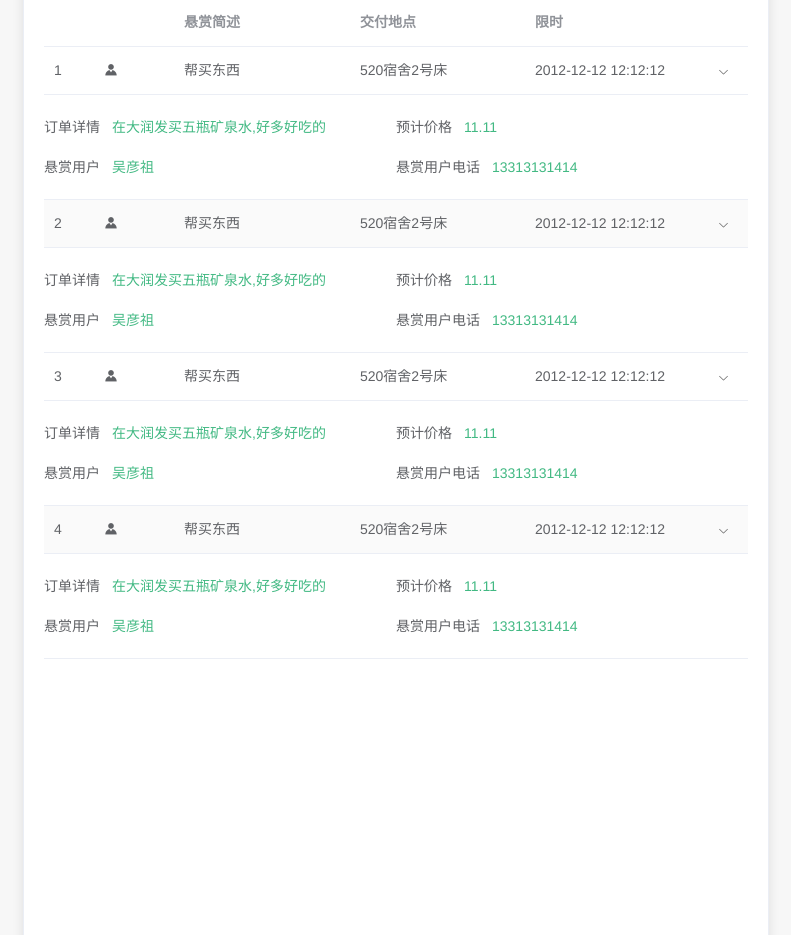
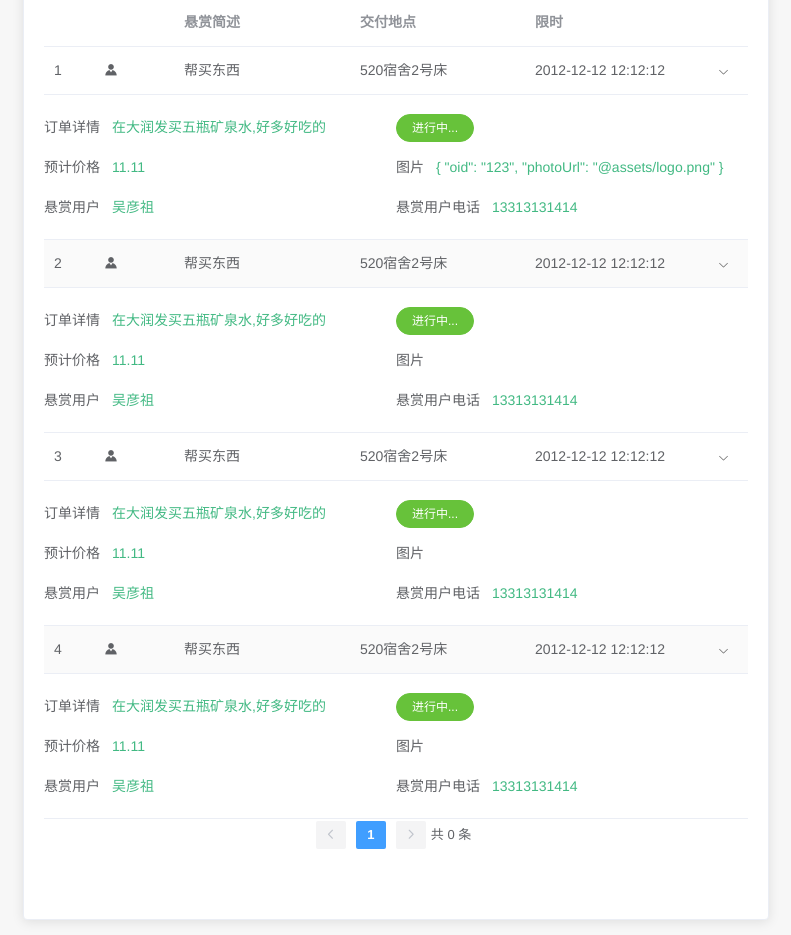
Before and after one commit to ds-paopao/paopao, a Vue app in the folder frontend/: page /home/oderList in a window 1280 px wide. Shown: the part 157-1092 px from the top of the page, without its empty margins (244-1035 px from the left). Built offline with nearby package versions, Linux system fonts and the light colour scheme.

Commit message:
修改了进行中悬赏

```diff
--- a/frontend/mock/api.js
+++ b/frontend/mock/api.js
@@ -6,3 +6,111 @@ import Mock from 'mockjs'
         'msg':'登录成功',
         'data':{}
     })
+
+    Mock.mock("http://localhost:8080/order/getAllOrder",{
+        'code': 1,
+        'msg':'查询成功',
+        'data':{
+            orders: [{
+                oid: '订单的id',
+                xsId: '悬赏表的id',
+                lansquenet: '接单人的id',
+                state: 1,
+                showOne: 1,
+                showTwo: 1,
+                createTime: '2011-11-11 11:11:11',
+                endTime: '2012-12-12 12:12:12',
+                productphoto:{
+                    oid:'123',
+                    photoUrl:"@/assets/logo.png"
+                },
+                xs: {
+                    xsId: '悬赏表的id',
+                    brief: '帮买东西',
+                    context: '在大润发买五瓶矿泉水,好多好吃的',
+                    price: 11.11,
+                    createTime: '2011-11-11 11:11:11',
+                    endTime: '2012-12-12 12:12:12',
+                    state: 1,
+                    uid: '发布悬赏人的id',
+                    address: '520宿舍2号床',
+                    user: {
+                        nickname: '吴彦祖',
+                        phone: '13313131414'
+                    }
+                }
+            }, {
+                oid: '订单的id',
+                xsId: '悬赏表的id',
+                lansquenet: '接单人的id',
+                state: 1,
+                showOne: 1,
+                showTwo: 1,
+                createTime: '2011-11-11 11:11:11',
+                endTime: '2012-12-12 12:12:12',
+                xs: {
+                    xsId: '悬赏表的id',
+                    brief: '帮买东西',
+                    context: '在大润发买五瓶矿泉水,好多好吃的',
+                    price: 11.11,
+                    createTime: '2011-11-11 11:11:11',
+                    endTime: '2012-12-12 12:12:12',
+                    state: 1,
+                    uid: '发布悬赏人的id',
+                    address: '520宿舍2号床',
+                    user: {
+                        nickname: '吴彦祖',
+                        phone: '13313131414'
+                    }
+                }
+            }, {
+                oid: '订单的id',
+                xsId: '悬赏表的id',
+                lansquenet: '接单人的id',
+                state: 1,
+                showOne: 1,
+                showTwo: 1,
+                createTime: '2011-11-11 11:11:11',
+                endTime: '2012-12-12 12:12:12',
+                xs: {
+                    xsId: '悬赏表的id',
+                    brief: '帮买东西',
+                    context: '在大润发买五瓶矿泉水,好多好吃的',
+                    price: 11.11,
+                    createTime: '2011-11-11 11:11:11',
+                    endTime: '2012-12-12 12:12:12',
+                    state: 1,
+                    uid: '发布悬赏人的id',
+                    address: '520宿舍2号床',
+                    user: {
+                        nickname: '吴彦祖',
+                        phone: '13313131414'
+                    }
+                }
+            }, {
+                oid: '订单的id',
+                xsId: '悬赏表的id',
+                lansquenet: '接单人的id',
+                state: 1,
+                showOne: 1,
+                showTwo: 1,
+                createTime: '2011-11-11 11:11:11',
+                endTime: '2012-12-12 12:12:12',
+                xs: {
+                    xsId: '悬赏表的id',
+                    brief: '帮买东西',
+                    context: '在大润发买五瓶矿泉水,好多好吃的',
+                    price: 11.11,
+                    createTime: '2011-11-11 11:11:11',
+                    endTime: '2012-12-12 12:12:12',
+                    state: 1,
+                    uid: '发布悬赏人的id',
+                    address: '520宿舍2号床',
+                    user: {
+                        nickname: '吴彦祖',
+                        phone: '13313131414'
+                    }
+                }
+            }]
+        }
+    })
--- a/frontend/src/views/oderList/index.vue
+++ b/frontend/src/views/oderList/index.vue
@@ -1,16 +1,17 @@
 <template>
     <div>
+        <!-- todo 正在进行中的悬赏,默认查找订单,状态为1-->
         <el-card class="box-card">
             <div style="margin-top: 15px;">
                 <!--sta搜索框-->
-                <el-input placeholder="搜索我的订单" v-model="key" class="input-with-select">
+                <el-input placeholder="搜索" v-model="pageRequest.searchKey" class="input-with-select">
                     <el-button slot="append" type="primary" style="color: white;background-color: #1E89E0"
                                icon="el-icon-search">搜索
                     </el-button>
                 </el-input>
                 <!--end搜索框-->
                 <!--sta订单列表-->
-                <div style="height: 1039px">
+                <div style="height: 900px">
                     <el-table
                             :show-overflow-tooltip="true"
                             :stripe="true"
@@ -24,8 +25,15 @@
                                     <el-form-item label="订单详情">
                                         <span>{{ order.row.xs.context}}</span>
                                     </el-form-item>
+                                    <el-form-item>
+                                        <span v-if="order.row.state==1"><el-button size="mini"  type="success" round>进行中...</el-button>
+                                        </span>
+                                    </el-form-item>
                                     <el-form-item label="预计价格">
                                         <span>{{ order.row.xs.price }}</span>
+                                    </el-form-item>
+                                    <el-form-item label="图片">
+                                        <span>{{order.row.productphoto}}</span>
                                     </el-form-item>
                                     <el-form-item label="悬赏用户">
                                         <span>{{ order.row.xs.user.nickname }}</span>
@@ -59,6 +67,16 @@
                             </el-table-column>
                         </div>
                     </el-table>
+                    <!--sta分页插件-->
+                    <div>
+                        <el-pagination
+                                @current-change="handleCurrentChange"
+                                background
+                                layout="prev, pager, next, total"
+                                :total="total">
+                        </el-pagination>
+                    </div>
+                    <!--end分页插件-->
                 </div>
                 <!--end订单列表-->
 
@@ -73,115 +91,34 @@
 </template>
 
 <script>
+    import moke from '../../../mock/api.js'
     export default {
         data() {
             return {
-                orders: [{
-                    oid: '订单的id',
-                    xsId: '悬赏表的id',
-                    lansquenet: '接单人的id',
-                    state: 1,
-                    showOne: 1,
-                    showTwo: 1,
-                    createTime: '2011-11-11 11:11:11',
-                    endTime: '2012-12-12 12:12:12',
-                    xs: {
-                        xsId: '悬赏表的id',
-                        brief: '帮买东西',
-                        context: '在大润发买五瓶矿泉水,好多好吃的',
-                        price: 11.11,
-                        createTime: '2011-11-11 11:11:11',
-                        endTime: '2012-12-12 12:12:12',
-                        state: 1,
-                        uid: '发布悬赏人的id',
-                        address: '520宿舍2号床',
-                        user: {
-                            nickname: '吴彦祖',
-                            phone: '13313131414'
-                        }
-                    }
-                }, {
-                    oid: '订单的id',
-                    xsId: '悬赏表的id',
-                    lansquenet: '接单人的id',
-                    state: 1,
-                    showOne: 1,
-                    showTwo: 1,
-                    createTime: '2011-11-11 11:11:11',
-                    endTime: '2012-12-12 12:12:12',
-                    xs: {
-                        xsId: '悬赏表的id',
-                        brief: '帮买东西',
-                        context: '在大润发买五瓶矿泉水,好多好吃的',
-                        price: 11.11,
-                        createTime: '2011-11-11 11:11:11',
-                        endTime: '2012-12-12 12:12:12',
-                        state: 1,
-                        uid: '发布悬赏人的id',
-                        address: '520宿舍2号床',
-                        user: {
-                            nickname: '吴彦祖',
-                            phone: '13313131414'
-                        }
-                    }
-                }, {
-                    oid: '订单的id',
-                    xsId: '悬赏表的id',
-                    lansquenet: '接单人的id',
-                    state: 1,
-                    showOne: 1,
-                    showTwo: 1,
-                    createTime: '2011-11-11 11:11:11',
-                    endTime: '2012-12-12 12:12:12',
-                    xs: {
-                        xsId: '悬赏表的id',
-                        brief: '帮买东西',
-                        context: '在大润发买五瓶矿泉水,好多好吃的',
-                        price: 11.11,
-                        createTime: '2011-11-11 11:11:11',
-                        endTime: '2012-12-12 12:12:12',
-                        state: 1,
-                        uid: '发布悬赏人的id',
-                        address: '520宿舍2号床',
-                        user: {
-                            nickname: '吴彦祖',
-                            phone: '13313131414'
-                        }
-                    }
-                }, {
-                    oid: '订单的id',
-                    xsId: '悬赏表的id',
-                    lansquenet: '接单人的id',
-                    state: 1,
-                    showOne: 1,
-                    showTwo: 1,
-                    createTime: '2011-11-11 11:11:11',
-                    endTime: '2012-12-12 12:12:12',
-                    xs: {
-                        xsId: '悬赏表的id',
-                        brief: '帮买东西',
-                        context: '在大润发买五瓶矿泉水,好多好吃的',
-                        price: 11.11,
-                        createTime: '2011-11-11 11:11:11',
-                        endTime: '2012-12-12 12:12:12',
-                        state: 1,
-                        uid: '发布悬赏人的id',
-                        address: '520宿舍2号床',
-                        user: {
-                            nickname: '吴彦祖',
-                            phone: '13313131414'
-                        }
-                    }
-                }]
+                pageRequest: {
+                    pageSize: 4,
+                    pageNum: 1,
+                    searchKey: ''
+                },
+                total: 0,
+                orders: []
             }
         },
         methods: {
-            handleSizeChange(val) {
-                console.log(`每页 ${val} 条`);
+            handleCurrentChange(val) {
+                this.pageRequest.pageNum = val;
+                this.getAllOrder();
             },
-            handleCurrentChange(val) {
-                console.log(`当前页: ${val}`);
+            async getAllOrder() {
+                let {data} = await this.$axios.get("http://localhost:8080/order/getAllOrder", {
+                    param: this.pageRequest
+                })
+                console.log(data)
+                this.orders = data.data.orders;
             }
+        },
+        created() {
+            this.getAllOrder();
         }
     }
 </script>
```
